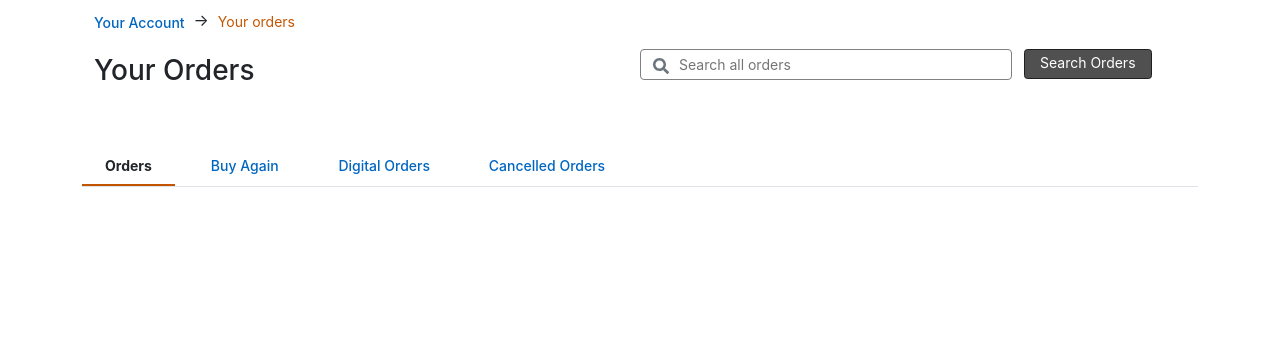
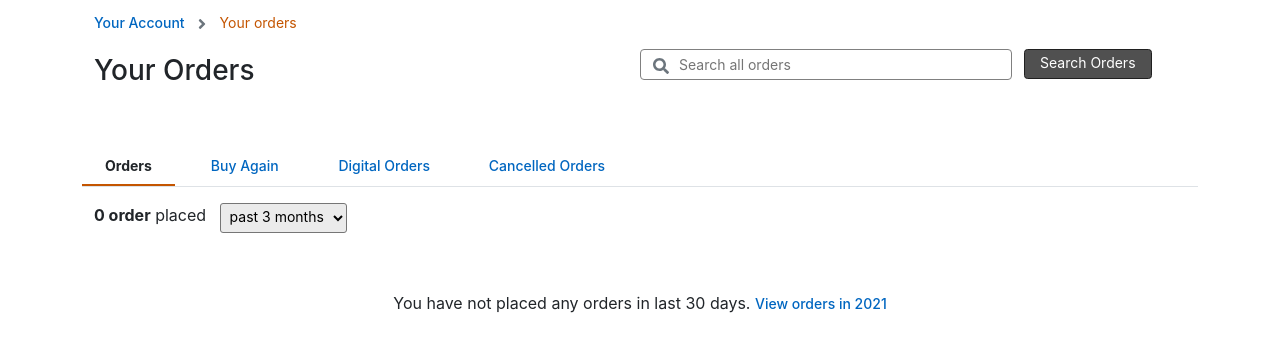
Before and after one commit to Imtious-coder/Amazon_My_Account_Clone, a React (Create React App) app: page /yourOrders in a window 1280 px wide. Shown: the top 352 px of the page. Built offline with nearby package versions, Linux system fonts and the light colour scheme.

Commit message:
Card1 Total Complete

```diff
--- a/src/Componnents/YourOrders/YourOrders.css
+++ b/src/Componnents/YourOrders/YourOrders.css
@@ -1,7 +1,7 @@
 #Nav__Title{
     color: #c45500;
     font-size: 14px;
-    margin-top: 3px;
+    margin-top: 4px;
 }
 #Heading{
     font-size: 28px;
@@ -26,3 +26,14 @@
 #Search__Button:hover{
     background-color: rgb(66, 66, 66);
 }
+
+#Record{
+    height: 30px;
+    font-size: 14px;
+    border-radius: 3px;
+    padding: 0px 5px 4px 5px;
+    background-color: #ebebeb;
+}
+#Record:hover{
+    background-color: #dadada;
+}
--- a/src/Componnents/YourOrders/YourOrders.js
+++ b/src/Componnents/YourOrders/YourOrders.js
@@ -1,21 +1,21 @@
 import React from 'react';
 import './YourOrders.css';
 import { FontAwesomeIcon } from '@fortawesome/react-fontawesome'
-import { faSearch } from '@fortawesome/free-solid-svg-icons'
+import { faAngleDown, faAngleRight, faSearch } from '@fortawesome/free-solid-svg-icons'
 
 const YourOrders = () => {
     return (
         <section className="container">
             {/* Navigation start */}
             <nav className="container d-flex mt-2">
-                <p className="Text mt-1">Your Account</p> &nbsp; &#8594; &nbsp;
+                <p className="Text mt-1">Your Account</p> &nbsp; &nbsp; <FontAwesomeIcon className="mt-2 text-secondary" icon={faAngleRight} /> &nbsp; &nbsp;
                 <p id="Nav__Title">Your orders</p>
             </nav>
             {/* Navigation End */}
 
             <main className="container">
                 <section className="row">
-                    {/* Body Heading Start */}
+                    {/* Body Heading */}
                     <div className="col-md-6">
                         <p id="Heading">Your Orders</p>
                     </div>
@@ -28,19 +28,36 @@ const YourOrders = () => {
                     <div className="col-md-2">
                         <button id="Search__Button">Search Orders</button>
                     </div>
-                    {/* Body Navigations */}
-                    <div className="col-md-12 border-bottom mt-5">
+
+                    {/* Body Navigations start */}
+                    <section className="col-md-12 border-bottom mt-5">
                         <div className="row">
                             <div className="col-md-6">
                                 <div className="row text-center">
-                                    <div style={{borderBottom:"2.5px solid #c45500", fontSize:"14px", fontWeight:"bold"}} className="col-md-2 pb-2">Orders</div>
+                                    <div style={{ borderBottom: "2.5px solid #c45500", fontSize: "14px", fontWeight: "bold" }} className="col-md-2 pb-2">Orders</div>
                                     <div className="col-md-3 Text">Buy Again</div>
                                     <div className="col-md-3 Text">Digital Orders</div>
                                     <div className="col-md-4 Text">Cancelled Orders</div>
                                 </div>
                             </div>
                         </div>
-                    </div>
+                    </section>
+                    {/* Body Navigations End */}
+                    {/* Body Description */}
+                    <section className="col-md-12 d-flex mt-3">
+                        {/* Text */}
+                        <p> <b>0 order</b> placed</p> &nbsp; &nbsp;
+                        {/* Options */}
+                        <select name="" id="Record" className="Shadow">
+                            <option value="">past 3 months</option>
+                            <option value="">last 30 days</option>
+                            <option value="">2021</option>
+                        </select>
+                    </section>
+                    {/* Description text */}
+                    <section className="col-md-12 text-center mt-5">
+                        <p>You have not placed any orders in last 30 days. <span className="Text">View orders in  2021 </span></p>
+                    </section>
                 </section>
             </main>
         </section>
```
